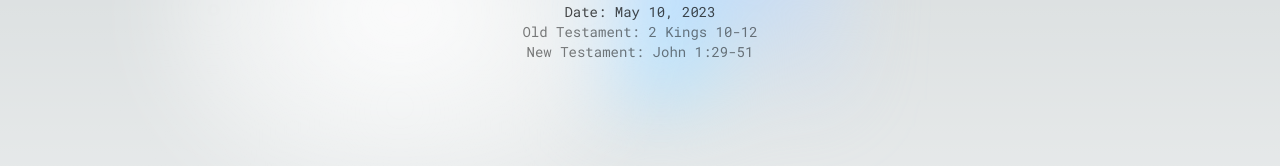
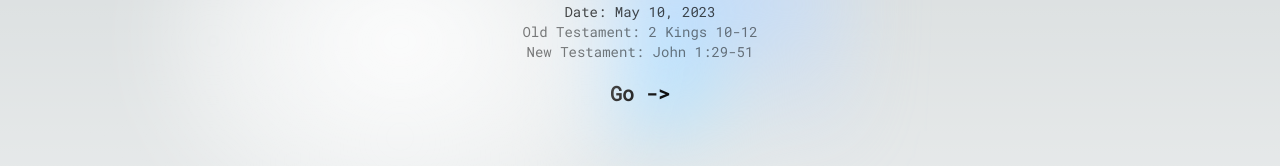
Before and after one commit to namaeconde/bible_yearly_web, a Next.js app: page / in a window 1280 px wide. Shown: the part 138-304 px from the top of the page. Built offline with nearby package versions, Linux system fonts and the light colour scheme.

Commit message:
Add go to reading button

```diff
--- a/pages/index.tsx
+++ b/pages/index.tsx
@@ -41,6 +41,19 @@ export default function Home() {
           <p className={`m-0 max-w-[30ch] text-sm opacity-50`}>
             New Testament: {readingToday["New Testament"]}
           </p>
+          <a
+              href={`https://www.biblegateway.com/passage/?search=${readingToday["Old Testament"]},${readingToday["New Testament"]}&version=NIV`}
+              className="group rounded-lg border border-transparent p-2 m-2 transition-colors hover:border-gray-300 hover:bg-gray-100 hover:dark:border-neutral-700 hover:dark:bg-neutral-800/30"
+              target="_blank"
+              rel="noopener noreferrer"
+          >
+            <h2 className={`text-xl font-semibold`}>
+              Go{' '}
+              <span className="inline-block transition-transform group-hover:translate-x-1 motion-reduce:transform-none">
+                -&gt;
+              </span>
+            </h2>
+          </a>
         </div>
       </main>
   )
```
